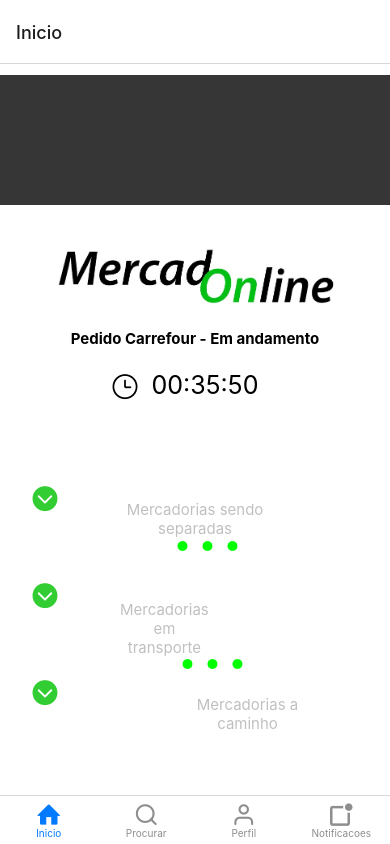
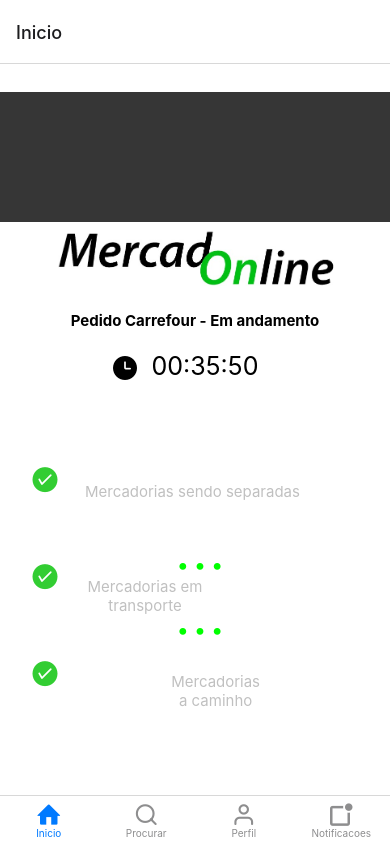
Before and after one commit to RicksonEdward29/minhas_telas, a React Native app: screen /Inicio in a window 390 px wide. Built offline with nearby package versions, Linux system fonts and the light colour scheme.

Commit message:
Correcao dos códigos das telas home e notification

```diff
--- a/src/Pages/Home/index.js
+++ b/src/Pages/Home/index.js
@@ -2,40 +2,39 @@
 import { SafeAreaView, Text, View, StyleSheet, } from 'react-native';
 import { color } from 'react-native/Libraries/Components/View/ReactNativeStyleAttributes';
 import { Image } from 'react-native';
-import Icon from 'react-native-vector-icons/AntDesign'
+import { AntDesign } from '@expo/vector-icons';
 
 export default function Home() {
     return(
         <SafeAreaView style={styles.container}>
         <View>
-            <Image style={styles.Image} source={require('./Images/logo.png')}/>
-            <Text style={styles.texto1}>Pedido Carrefour - Em andamento</Text>
+            <Image style={styles.Logo} source={require('./Images/logo.png')}/>
+            <Text style={styles.Title}>Pedido Carrefour - Em andamento</Text>
         </View>
         <View>
-            <Icon style={styles.icon} name="clockcircleo" size={25} color='#000'></Icon>
+            <AntDesign style={styles.iconClock} name="clockcircle" size={24} color="black" />
         </View>
         <View>
             <Text style={{left:10, marginTop:-80, fontSize:25,}}>00:35:50</Text>
         </View>
         <View>
-            <Icon style={styles.icon2} name="circledown" size={25} color='#32CD32'></Icon>
-            <Icon style={styles.icon2} name="circledown" size={25} color='#32CD32'></Icon>
-            <Icon style={styles.icon2} name="circledown" size={25} color='#32CD32'></Icon>
-            <Icon style={styles.icon3} name="ellipsis1" size={80} color='#00FF00'></Icon>
-            <Icon style={styles.icon4} name="ellipsis1" size={80} color='#00FF00'></Icon>
+            <AntDesign style={styles.iconCircle} name="checkcircle" size={25} color="#32CD32" />
+            <AntDesign style={styles.iconCircle} name="checkcircle" size={25} color="#32CD32" />
+            <AntDesign style={styles.iconCircle} name="checkcircle" size={25} color="#32CD32" />
+            <AntDesign style={styles.iconEllipsi} name="ellipsis1" size={55} color="#00FF00" />
+            <AntDesign style={styles.iconEllipsi} name="ellipsis1" size={55} color="#00FF00" />
         </View>
         <View>
-            <Text style={{fontSize:15, position:'absolute', textAlign:'center', margin: -75, color:'#C0C0C0' }}>Mercadorias sendo separadas</Text>
-            <Text style={{fontSize:15, position:'absolute', textAlign:'center', margin: 25, left:-100, color:'#C0C0C0' }}>Mercadorias em transporte</Text>
-            <Text  style={{fontSize: 15, color:'black', textAlign:'center', position:'absolute', top: 120, right:-105, color:'#C0C0C0'}}>Mercadorias a caminho</Text>
+            <Text style={{fontSize:15, position:'absolute', textAlign:'center', position:'absolute', margin: -110, color:'#C0C0C0' }}>Mercadorias sendo separadas</Text>
+            <Text style={{fontSize:15, position:'absolute', textAlign:'center', position:'absolute', margin: -15, left:-100, color:'#C0C0C0' }}>Mercadorias em transporte</Text>
+            <Text style={{fontSize: 15, color:'black', textAlign:'center', position:'absolute', top: 80, right:-65, color:'#C0C0C0'}}>Mercadorias a caminho</Text>
         </View>
         <View>
-            <View style={styles.sreenSup}></View>
+            <View style={styles.screenSup}></View>
         </View>
         </SafeAreaView>
     );
 }
-
 const styles = StyleSheet.create({
     container:{
         flex:1,
@@ -44,51 +43,37 @@
         position:'relative',
         backgroundColor:'white',
         marginTop: -150,
-
-
     },
-    texto1:{
+    Title:{
         fontSize: 15,
         fontWeight: 'bold',
         margin: -25,
         textAlign:'center',
-
     },
-    Image:{
+    Logo:{
         width:300,
         height:59,
         margin:80,
         top: 30,
-
     },
-    icon:{
+    iconClock:{
         right:70,
         margin: 50,
-
-
-
     },
-    icon2:{
+    iconCircle:{
         right:150,
         margin:35,
     },
-    icon3:{
-
+    iconEllipsi:{
         marginTop: -120,
         margin:-5,
         right:-30,
+
     },
-    icon4:{
-
-        marginTop: -200,
-        margin:-15,
-        right:-35,
-    },
-    sreenSup:{
+    screenSup:{
         backgroundColor:'#363636',
         width:500,
         height:130,
         marginTop:-500,
     }
-
 });
--- a/src/Pages/Notification/index.js
+++ b/src/Pages/Notification/index.js
@@ -1,70 +1,67 @@
 import React from 'react';
 import { SafeAreaView, Text, View, StyleSheet, TouchableOpacity,  } from 'react-native';
-import Icon from   'react-native-vector-icons/Feather'
-
+import { AntDesign, Entypo } from '@expo/vector-icons';
 
 export default function Notification() {
     return(
         <SafeAreaView style={StyleSheet.container}>
-        <View style={styles.espacoSup}>
-            <Text style={styles.texto}>CARREFOUR</Text>
-            <Icon style={styles.icone} name="arrow-left-circle" size={30} color="#32CD32"></Icon>
-            <Icon style={styles.icone1} name="shopping-cart" size={25} color="#F0FFF0"></Icon>
-            <TouchableOpacity style={styles.button1} onPress={() => {}}>
+        <View style={styles.spaceHigher}>
+            <Text style={styles.text}>CARREFOUR</Text>
+            <AntDesign style={styles.iconArrow} name="arrowleft" size={30} color="#32CD32" />
+            <AntDesign style={styles.iconCart} name="shoppingcart" size={25} color="#F0FFF0" />
+            <TouchableOpacity style={styles.buttonHigher} onPress={() => {}}>
                     <Text style={{fontSize: 20, color: 'white',}}>12 | R$ 209,84</Text>
             </TouchableOpacity>
-        <View style={StyleSheet.sup}>
-            <Text style={Superior.texto3}>Pagamento na entrega</Text>
-            <Icon style={Superior.icone04} name="credit-card" size={20} color="green"></Icon>
-            <Text style={Superior.texto4}>Cartão de Débito ou Crédito</Text>
-            <Icon style={Superior.icone05} name="dollar-sign" size={20} color="black"></Icon>
-            <Text style={Superior.texto5}>Dinheiro</Text>
-            <View style={Superior.linha1}></View>
-            <Text style={Superior.texto6}>Pagamento pelo aplicativo</Text>
-            <Text style={Superior.texto7}>Cartão de Débito ou Crédito</Text>
-            <Icon style={Superior.icone07} name="credit-card" size={20} color="green"></Icon>
-            <View style={Superior.linha2}></View>
-            <Text style={Superior.texto8}>Endereço de entrega:</Text>
-            <Icon style={Superior.icone09} name="map-pin" size={20} color="black"></Icon>
-            <Text adjustsFontSizeToFit={true} style={Superior.texto9}>
+        <View>
+            <Text style={styles.textPay}>Pagamento na entrega</Text>
+            <AntDesign style={styles.iconCredit} name="creditcard" size={24} color="green" />
+            <Text style={{fontSize: 20, color: "#32CD32", left: 55, top: 15,}}>Cartão de Débito ou Crédito</Text>
+            <AntDesign style={styles.iconBarcode} name="barcode" size={24} color="black" />
+            <Text style={styles.textMoney}>Dinheiro</Text>
+            <View style={styles.lineHigher}></View>
+            <Text style={styles.textPayapp}>Pagamento pelo aplicativo</Text>
+            <Text style={styles.textCard}>Cartão de Débito ou Crédito</Text>
+            <AntDesign style={styles.iconCredit} name="creditcard" size={24} color="green" />
+            <View style={styles.lineMidle}></View>
+            <Text style={styles.textDelivery}>Endereço de entrega:</Text>
+            <Entypo style={styles.iconMap} name="location-pin" size={24} color="#32CD32" />
+            <Text  style={styles.textAdress}>
             R. Padre Anchieta, 226 - Mercês, Curitiba - PR, 80430-060
             </Text>
-            <Text style={Superior.texto10}>Editar</Text>
-            <View style={Superior.linha3}></View>
-            <Text style={Superior.texto11}>Tempo de entrega:</Text>
-            <Text style={Superior.texto12}>60 minutos</Text>
-            <TouchableOpacity style={Superior.button2} onPress={() => {}}>
+            <Text style={styles.textEdit}>Editar</Text>
+            <View style={styles.lineDown}></View>
+            <Text style={styles.textTimedelivery}>Tempo de entrega:</Text>
+            <Text style={styles.textMinutes}>60 minutos</Text>
+            <TouchableOpacity style={styles.buttonDown} onPress={() => {}}>
                     <Text style={{fontSize: 25, color: 'white', top: 10,}}>Finalizar pedido</Text>
             </TouchableOpacity>
         </View>
-            <View style={Superior.quadrado}></View>
+            <View style={styles.quadrado}></View>
             </View>
         </SafeAreaView>
     );
 }
-
 const styles = StyleSheet.create({
     container:{
         flex:1,
         alignItems:'center',
-
     },
-    espacoSup:{
+    spaceHigher:{
         width: 500,
         height: 100,
         backgroundColor: '#363636',
     },
-    texto:{
+    text:{
         fontSize: 20,
         color:"white",
         left: 140,
         top: 10,
     },
-    icone:{
+    iconArrow:{
         top: -20,
         left: 10,
     },
-    button1:{
+    buttonHigher:{
         alignItems:'center',
         backgroundColor:'#32CD32',
         paddingBottom: 0,
@@ -74,135 +71,113 @@
         borderRadius: 20,
     },
     textoButton:{
-
         backgroundColor:'white',
     },
-    icone1:{
+    iconCart:{
         left: 10,
         top: 0,
-    }
-
-
-
-});
-
-const Superior = StyleSheet.create({
-    sup:{
-
-        width: 500,
-        height: 100,
-        backgroundColor: "black",
     },
-
-    texto3:{
+    textPay:{
         fontSize: 20,
         color:"#C0C0C0",
         left: 15,
         top: 10,
     },
-    icone04:{
+    iconCredit:{
         top: 45,
         left: 15,
     },
-    texto4:{
+    textCard:{
+        fontSize: 20,
+        color:"blue",
+        left: 55,
+        top: 25,
+    },
+    iconBarcode:{
+        top: 45,
+        left: 15,
+    },
+    textMoney:{
         fontSize: 20,
         color:"#32CD32",
         left: 55,
         top: 20,
     },
-    icone05:{
-        top: 45,
-        left: 15,
-    },
-    texto5:{
-        fontSize: 20,
-        color:"#32CD32",
-        left: 55,
-        top: 20,
-
-    },
-    linha1:{
+    lineHigher:{
         width: 500,
         height: 2,
         top: 35,
         backgroundColor:'grey',
     },
-    texto6:{
+    textPayapp:{
         fontSize: 20,
         color:"#C0C0C0",
         left: 15,
         top: 50,
     },
-    icone07:{
+    iconCredit:{
         top: 40,
         left: 15,
     },
-    texto7:{
+    textCard:{
         fontSize: 20,
         color:"#32CD32",
         left: 55,
         top: 65,
     },
-    linha2:{
+    lineMidle:{
         width: 500,
         height: 2,
         top: 65,
         backgroundColor:'grey',
     },
-    texto8:{
+    textDelivery:{
         fontSize: 20,
         color:"#C0C0C0",
         left: 15,
         top: 75,
     },
-    icone09:{
+    iconMap:{
         top: 50,
         left: 300,
-
     },
-    texto9:{
+    textAdress:{
         fontSize: 15,
         color:"#32CD32",
         left: 15,
         top: 70,
-
-
-
     },
-    texto10:{
+    textEdit:{
         fontSize: 20,
         top: 2,
         left: 330,
         color:'#32CD32',
     },
-    linha3:{
+    lineDown:{
         width: 500,
         height: 2,
         top: 95,
         backgroundColor:'grey',
     },
-    texto11:{
+    textTimedelivery:{
         fontSize: 20,
         color:"#C0C0C0",
         left: 15,
         top: 110,
     },
-    texto12:{
+    textMinutes:{
         fontSize: 20,
         color:"#C0C0C0",
         left: 210,
         top: 82,
     },
-    button2:{
+    buttonDown:{
         alignItems:'center',
         backgroundColor:'#32CD32',
         paddingBottom: 20,
         width: 300,
-        top: 110,
+        top: 90,
         left: 50,
         borderRadius: 15,
     }
-
-
-
-})
+});
--- a/src/routes.js
+++ b/src/routes.js
@@ -21,7 +21,6 @@
                 tabBarStyle:{
                     paddingBottom:5,
                     paddingTop:5,
-
                 }
             }}
         >
```
